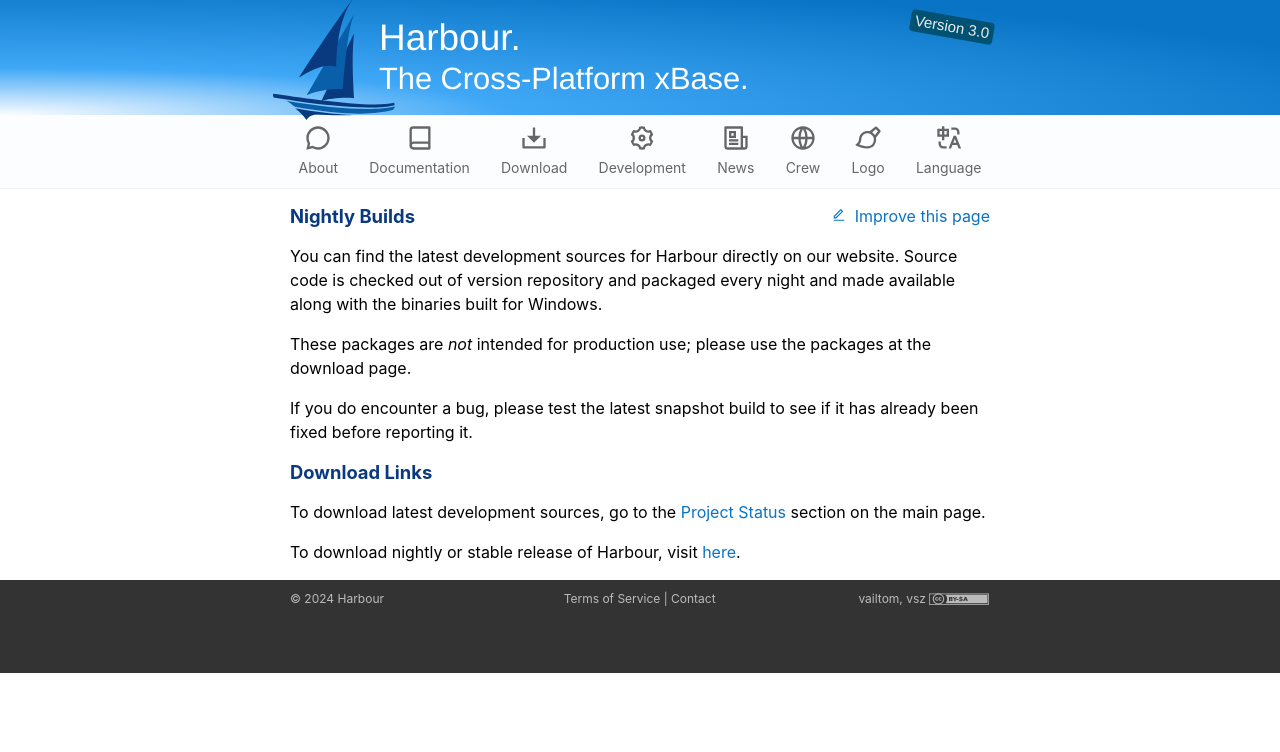
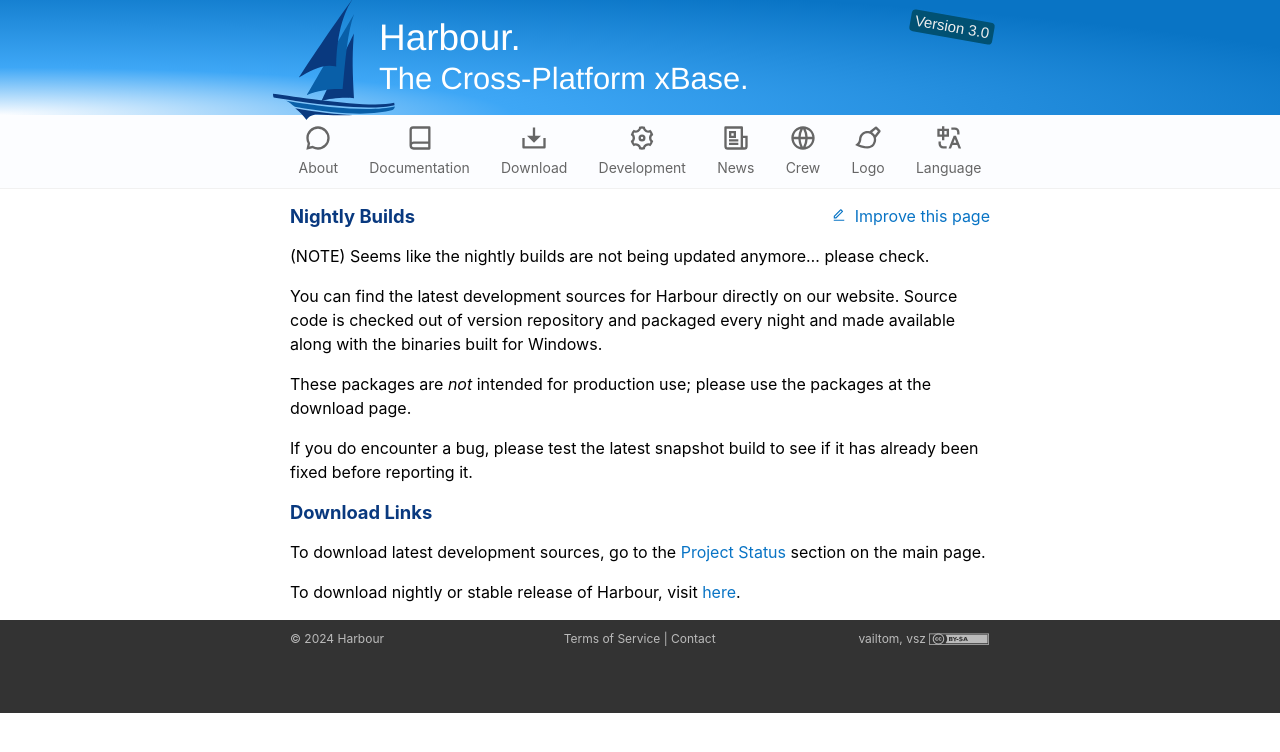
Before and after one commit to harbour/harbour.github.io, a Jekyll site: the page built from snapshot.md, in a window 1280 px wide, cut to the strip 104-856 px from the top of the page. Built offline with Jekyll 4.4.1, drawn with Linux system fonts in a browser that asks for light colours.

Commit message:
Update snapshot.md
Added note about the nightly builds not being currently updated... please check.

```diff
--- a/snapshot.md
+++ b/snapshot.md
@@ -24,6 +24,8 @@ the time solid to use in production. It is worth to keep an eye on the latest
 commits and/or [ChangeLog]({{ site.baseurl }}/changelog{{ site.ilink_suffix }})
 to see if there is any work in progress and what changes to expect.
 {% else %}
+(NOTE) Seems like the nightly builds are not being updated anymore... please check.
+
 You can find the latest development sources for Harbour directly on our website.
 Source code is checked out of version repository and packaged every night and
 made available along with the binaries built for Windows.
```
